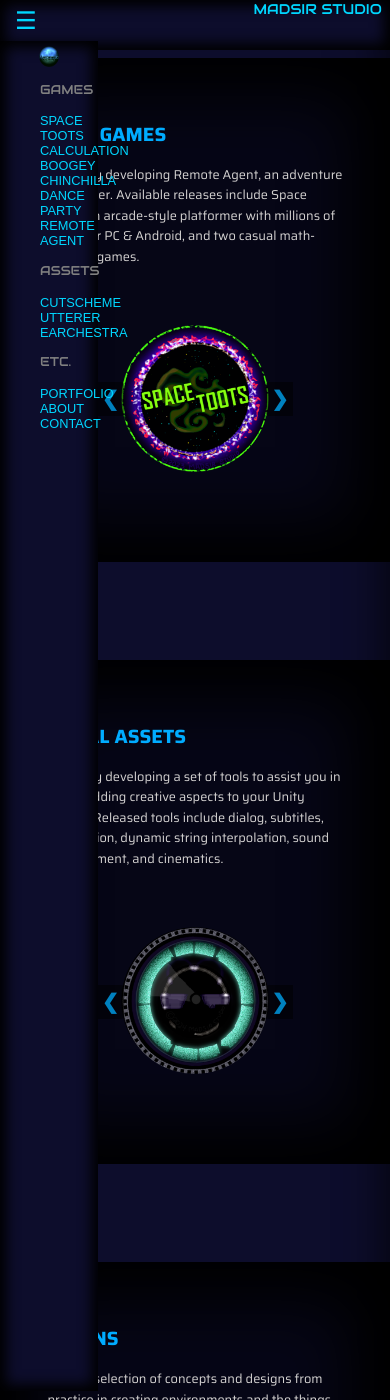
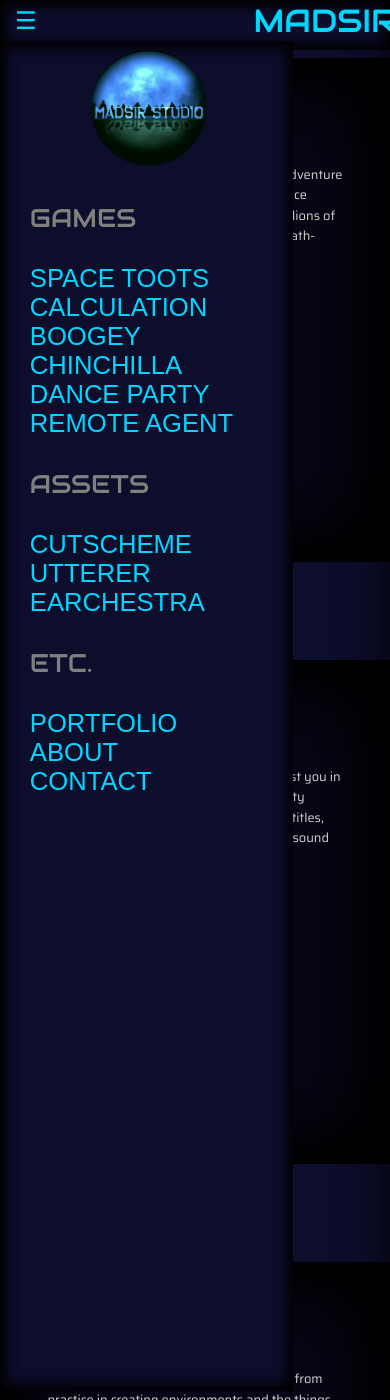
Before and after one commit to Madsir/madsirstudio.github.io, a Jekyll site: the page built from index.html, in a window 390 px wide and 1400 px high. Built offline with Jekyll 4.4.1, drawn with Linux system fonts in a browser that asks for light colours.

Commit message:
Update default.html

```diff
--- a/_layouts/default.html
+++ b/_layouts/default.html
@@ -162,7 +162,7 @@
 .dropdown-content img {
   width: 50%;
   margin-top:1%;
-  margin-bottom:1%;
+  margin-bottom:2%;
 }
 .dropdown-content a:hover {
   border-radius:10px;
@@ -195,38 +195,22 @@
 	height: 26px;
   box-shadow: inset 0 0 1em 0.5em #000;
 }
-li {
-  font-size: 1em;
-}
 h5 {
   font-size: 0.5em;
 }
 .right {
  font-size: 0.8em;
 }
-.dropdown-content p{
-  font-family: "Audiowide", sans-serif;
-  font-size: 1em;
-	margin-left: 15px;
-}
 .rightTitle{
-  font-size: 1.1em;
-	font-style: bold;
   filter: brightness(125%);
 }
 .dropdown-content li a {
-font-size: 1em;
-margin-left: 15px;
 filter: brightness(125%);
 color: #00acff;
 }
 .dropdown-content {
 	box-shadow: inset 0 0 1em 0.5em #000;
-}
-.dropdown-content img {
-  width: 44%;
-   margin-top:1%;
-  margin-bottom:1%;
+	width: 75vw;
 }
 }
 
```
